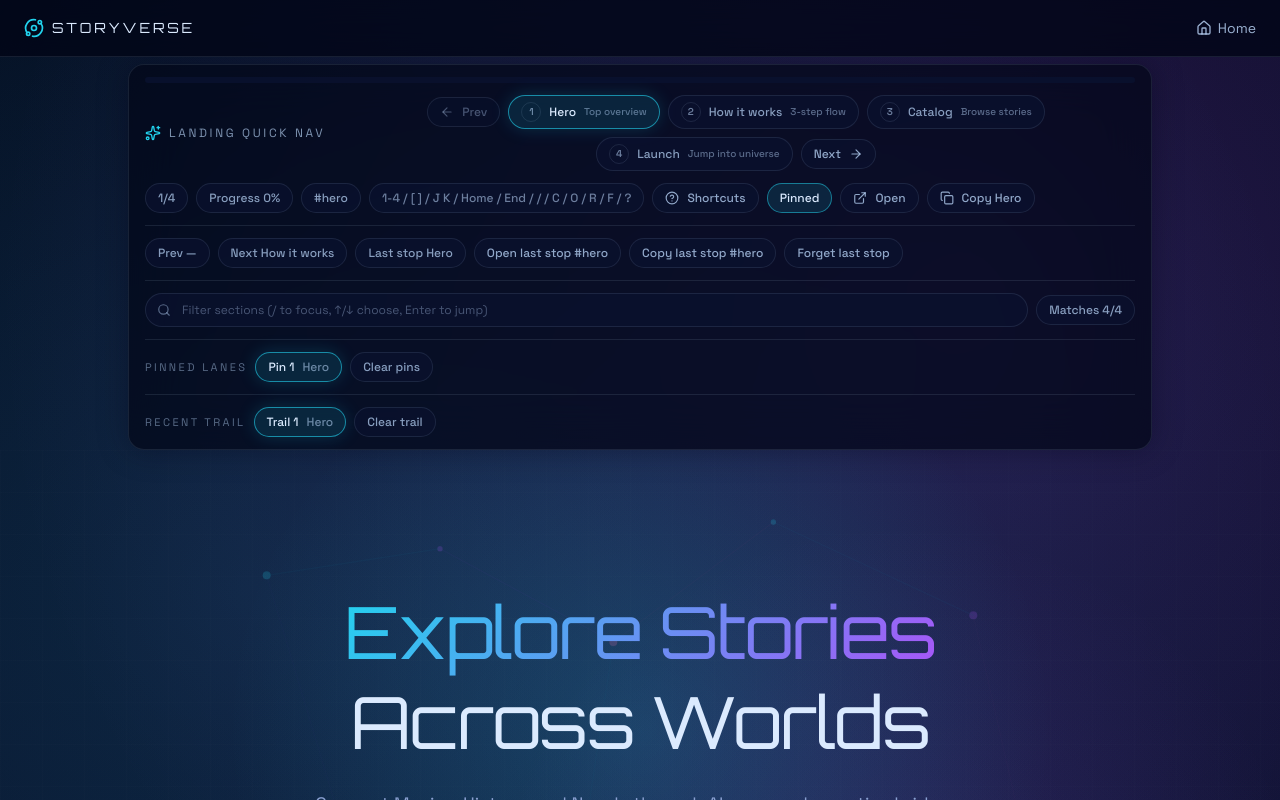
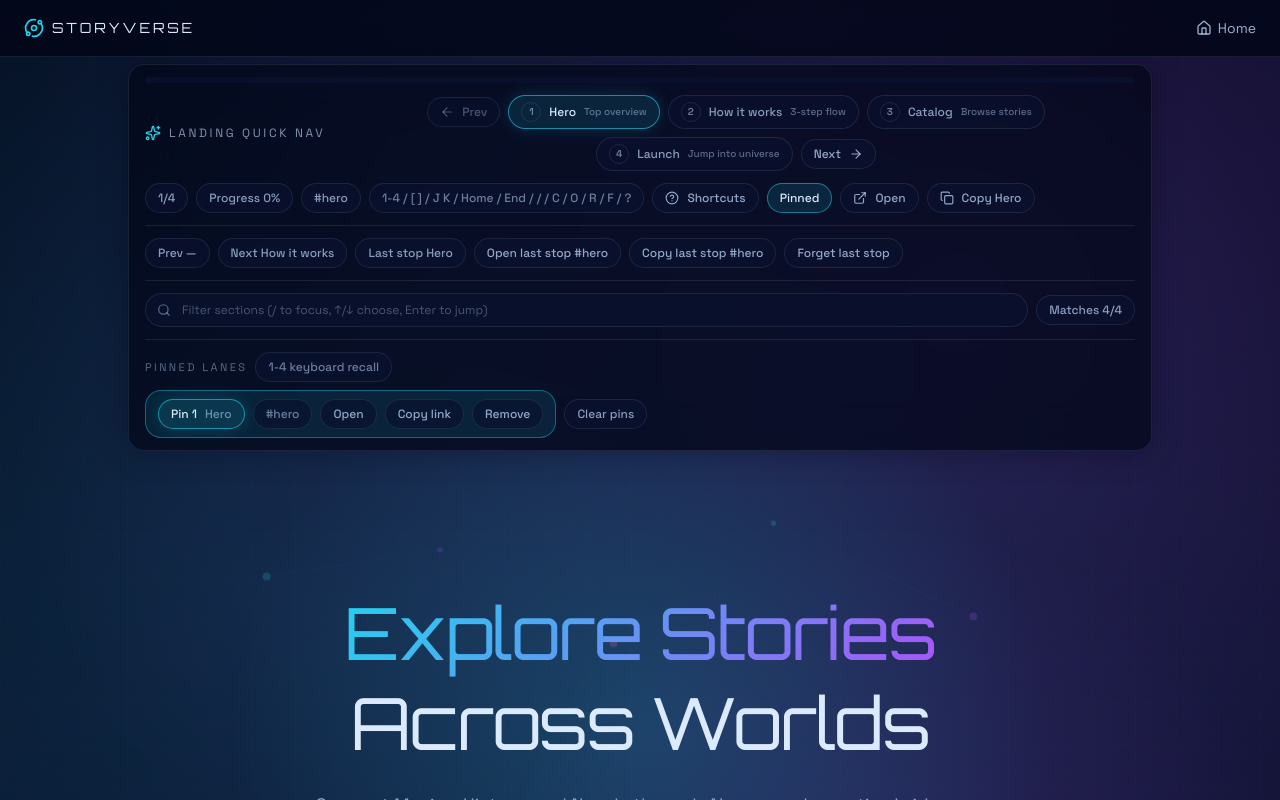
Before and after one commit to MosslandOpenDevs/StoryVerse, a Next.js app in the folder storyverse-web/: page / in a window 1280 px wide. Both pictures are taken after a click on the button "Pin current". Shown: the top 800 px of the page. Built offline with nearby package versions, Linux system fonts and the light colour scheme.

Commit message:
feat(ui): expand landing quick nav pinned and trail controls

```diff
--- a/storyverse-web/src/components/marketing/MarketingQuickNav.tsx
+++ b/storyverse-web/src/components/marketing/MarketingQuickNav.tsx
@@ -629,6 +629,7 @@ export function MarketingQuickNav() {
   }, [activeIndex, activeSection.id, canJumpNext, canJumpPrev, filteredSections, resumeId, searchQuery, selectedFilteredSection, shortcutGuideOpen, togglePinnedSection]);
 
   const recentTrailSections = recentTrail
+    .filter((sectionId) => sectionId !== activeSection.id)
     .map((sectionId) => SECTIONS.find((section) => section.id === sectionId) ?? null)
     .filter((section): section is MarketingSection => Boolean(section));
   const pinnedSectionItems = pinnedSections
@@ -1205,14 +1206,28 @@ export function MarketingQuickNav() {
         ) : null}
 
         {pinnedSectionItems.length > 0 ? (
-          <div className="mt-3 flex flex-wrap items-center gap-2 border-t border-cosmos-200/10 pt-3">
+          <div className="mt-3 grid gap-2 border-t border-cosmos-200/10 pt-3">
+            <div className="flex flex-wrap items-center gap-2">
               <span className="text-[11px] uppercase tracking-[0.22em] text-cosmos-200/45">Pinned lanes</span>
+              <span className="inline-flex items-center rounded-full border border-cosmos-200/10 bg-cosmos-900/70 px-3 py-1.5 text-xs font-medium text-cosmos-200/55">
+                1-4 keyboard recall
+              </span>
+            </div>
+            <div className="flex flex-wrap items-center gap-2">
               {pinnedSectionItems.map((section, index) => {
                 const isActive = section.id === activeSection.id;
 
                 return (
+                  <div
+                    key={`pinned-${section.id}`}
+                    className={cn(
+                      "flex flex-wrap items-center gap-2 rounded-2xl border px-3 py-2",
+                      isActive
+                        ? "border-neon-cyan/40 bg-neon-cyan/10"
+                        : "border-cosmos-200/10 bg-cosmos-900/45",
+                    )}
+                  >
                     <button
-                  key={`pinned-${section.id}`}
                       type="button"
                       onClick={() => {
                         if (!jumpToSection(section.id)) return;
@@ -1229,6 +1244,46 @@ export function MarketingQuickNav() {
                       Pin {index + 1}
                       <span className="text-cosmos-200/55">{section.label}</span>
                     </button>
+                    <span className="inline-flex items-center rounded-full border border-cosmos-200/10 bg-cosmos-900/70 px-3 py-1.5 text-xs font-medium text-cosmos-200/55">
+                      #{section.id}
+                    </span>
+                    <button
+                      type="button"
+                      onClick={() => {
+                        openSectionLink(section.id);
+                      }}
+                      className="inline-flex items-center gap-2 rounded-full border border-cosmos-200/10 bg-cosmos-900/70 px-3 py-1.5 text-xs font-medium text-cosmos-200/75 transition-colors hover:border-neon-cyan/35 hover:text-cosmos-100"
+                      title={`Open pinned section ${section.label}`}
+                    >
+                      Open
+                    </button>
+                    <button
+                      type="button"
+                      onClick={() => {
+                        copySectionLink(section.id)
+                          .then(() => setCopyState("done"))
+                          .catch(() => setCopyState("error"));
+                      }}
+                      className="inline-flex items-center gap-2 rounded-full border border-cosmos-200/10 bg-cosmos-900/70 px-3 py-1.5 text-xs font-medium text-cosmos-200/75 transition-colors hover:border-neon-cyan/35 hover:text-cosmos-100"
+                      title={`Copy pinned section ${section.label}`}
+                    >
+                      Copy link
+                    </button>
+                    <button
+                      type="button"
+                      onClick={() => {
+                        setPinnedSections((current) => {
+                          const nextPinned = current.filter((sectionId) => sectionId !== section.id);
+                          savePinnedSections(nextPinned);
+                          return nextPinned;
+                        });
+                      }}
+                      className="inline-flex items-center gap-2 rounded-full border border-cosmos-200/10 bg-cosmos-900/70 px-3 py-1.5 text-xs font-medium text-cosmos-200/75 transition-colors hover:border-neon-cyan/35 hover:text-cosmos-100"
+                      title={`Remove pinned section ${section.label}`}
+                    >
+                      Remove
+                    </button>
+                  </div>
                 );
               })}
 
@@ -1244,17 +1299,32 @@ export function MarketingQuickNav() {
                 Clear pins
               </button>
             </div>
+          </div>
         ) : null}
 
         {recentTrailSections.length > 0 ? (
-          <div className="mt-3 flex flex-wrap items-center gap-2 border-t border-cosmos-200/10 pt-3">
+          <div className="mt-3 grid gap-2 border-t border-cosmos-200/10 pt-3">
+            <div className="flex flex-wrap items-center gap-2">
               <span className="text-[11px] uppercase tracking-[0.22em] text-cosmos-200/45">Recent trail</span>
+              <span className="inline-flex items-center rounded-full border border-cosmos-200/10 bg-cosmos-900/70 px-3 py-1.5 text-xs font-medium text-cosmos-200/55">
+                5-7 operator bounceback
+              </span>
+            </div>
+            <div className="flex flex-wrap items-center gap-2">
               {recentTrailSections.map((section, index) => {
                 const isActive = section.id === activeSection.id;
 
                 return (
+                  <div
+                    key={`trail-${section.id}`}
+                    className={cn(
+                      "flex flex-wrap items-center gap-2 rounded-2xl border px-3 py-2",
+                      isActive
+                        ? "border-neon-cyan/40 bg-neon-cyan/10"
+                        : "border-cosmos-200/10 bg-cosmos-900/45",
+                    )}
+                  >
                     <button
-                  key={`trail-${section.id}`}
                       type="button"
                       onClick={() => {
                         if (!jumpToSection(section.id)) return;
@@ -1271,6 +1341,46 @@ export function MarketingQuickNav() {
                       Trail {index + 1}
                       <span className="text-cosmos-200/55">{section.label}</span>
                     </button>
+                    <span className="inline-flex items-center rounded-full border border-cosmos-200/10 bg-cosmos-900/70 px-3 py-1.5 text-xs font-medium text-cosmos-200/55">
+                      #{section.id}
+                    </span>
+                    <button
+                      type="button"
+                      onClick={() => {
+                        openSectionLink(section.id);
+                      }}
+                      className="inline-flex items-center gap-2 rounded-full border border-cosmos-200/10 bg-cosmos-900/70 px-3 py-1.5 text-xs font-medium text-cosmos-200/75 transition-colors hover:border-neon-cyan/35 hover:text-cosmos-100"
+                      title={`Open recent section ${section.label}`}
+                    >
+                      Open
+                    </button>
+                    <button
+                      type="button"
+                      onClick={() => {
+                        copySectionLink(section.id)
+                          .then(() => setCopyState("done"))
+                          .catch(() => setCopyState("error"));
+                      }}
+                      className="inline-flex items-center gap-2 rounded-full border border-cosmos-200/10 bg-cosmos-900/70 px-3 py-1.5 text-xs font-medium text-cosmos-200/75 transition-colors hover:border-neon-cyan/35 hover:text-cosmos-100"
+                      title={`Copy recent section ${section.label}`}
+                    >
+                      Copy link
+                    </button>
+                    <button
+                      type="button"
+                      onClick={() => {
+                        setRecentTrail((current) => {
+                          const nextTrail = current.filter((sectionId) => sectionId !== section.id);
+                          saveRecentTrail(nextTrail);
+                          return nextTrail;
+                        });
+                      }}
+                      className="inline-flex items-center gap-2 rounded-full border border-cosmos-200/10 bg-cosmos-900/70 px-3 py-1.5 text-xs font-medium text-cosmos-200/75 transition-colors hover:border-neon-cyan/35 hover:text-cosmos-100"
+                      title={`Remove recent section ${section.label}`}
+                    >
+                      Remove
+                    </button>
+                  </div>
                 );
               })}
 
@@ -1286,6 +1396,7 @@ export function MarketingQuickNav() {
                 Clear trail
               </button>
             </div>
+          </div>
         ) : null}
       </div>
     </div>
```
Lines whose indentation alone changed are shown as unchanged.
